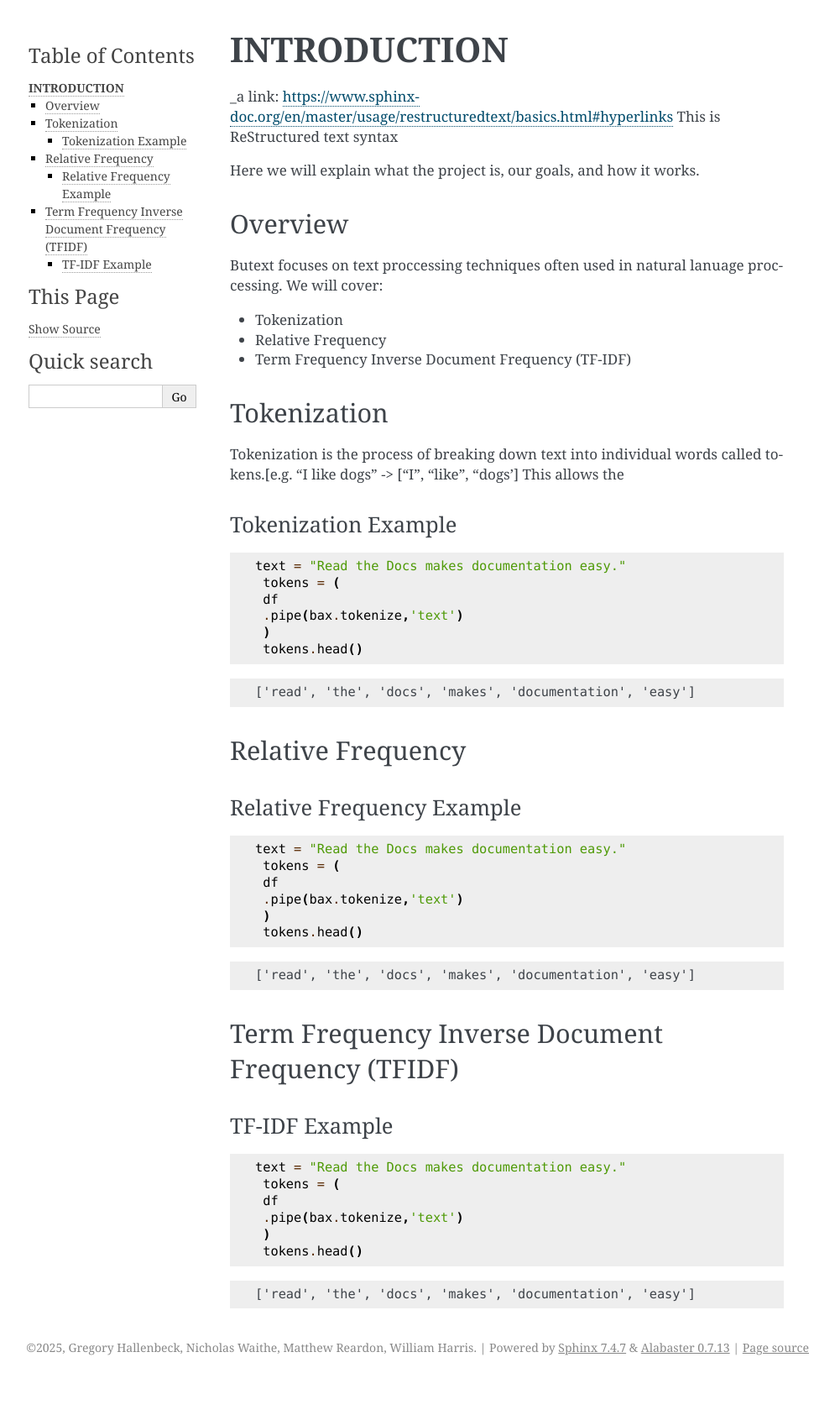
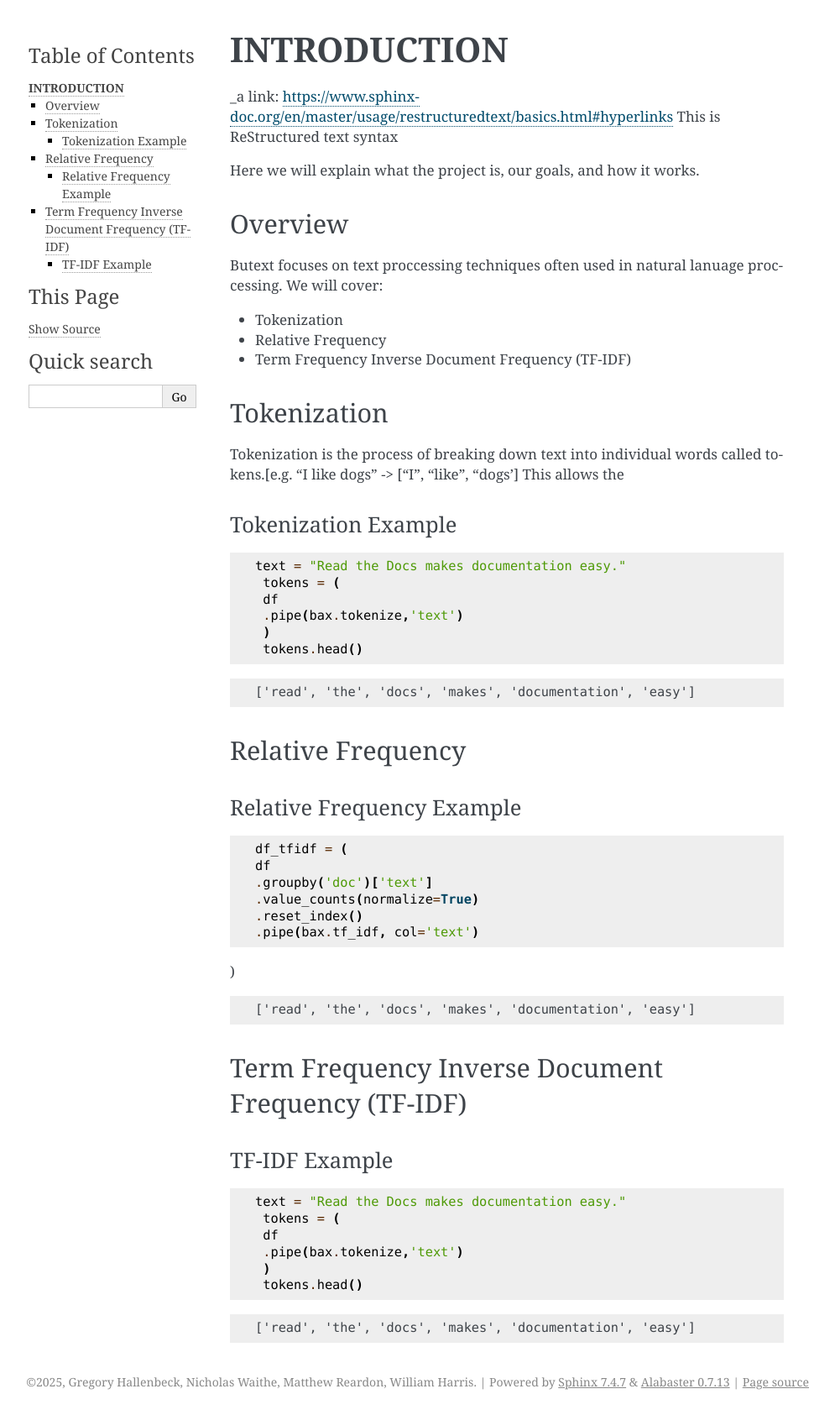
Before and after one commit to chipskiW/butext, a Sphinx documentation site: the page built from docs/intro.rst, in a window 1280 px wide. Shown: the whole page at 84% size, without its empty margins (146-1141 px from the left). Built offline with Sphinx 7.4.7, drawn with Linux system fonts in a browser that asks for light colours; before the commit the page ends 1644 px from its top, so only the background shows below that.

Commit message:
Update intro.rst
Signed-off-by: Nicholas  <nicholwaithe11@gmail.com>

```diff
--- a/docs/intro.rst
+++ b/docs/intro.rst
@@ -49,12 +49,13 @@ Relative Frequency Example
 
 .. code-block:: python
 
-   text = "Read the Docs makes documentation easy."
-    tokens = (
+    df_tfidf = (
     df
-    .pipe(bax.tokenize,'text')
-    )
-    tokens.head()
+    .groupby('doc')['text']
+    .value_counts(normalize=True)
+    .reset_index()
+    .pipe(bax.tf_idf, col='text')
+)
 
 
 .. code-block:: none
@@ -63,7 +64,7 @@ Relative Frequency Example
 
 
 
-Term Frequency Inverse Document Frequency (TFIDF)
+Term Frequency Inverse Document Frequency (TF-IDF)
 -------------------------------------------------
 
 TF-IDF Example
```
